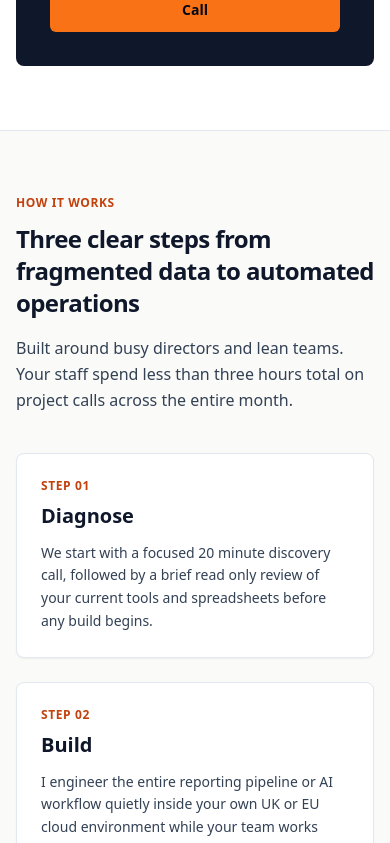
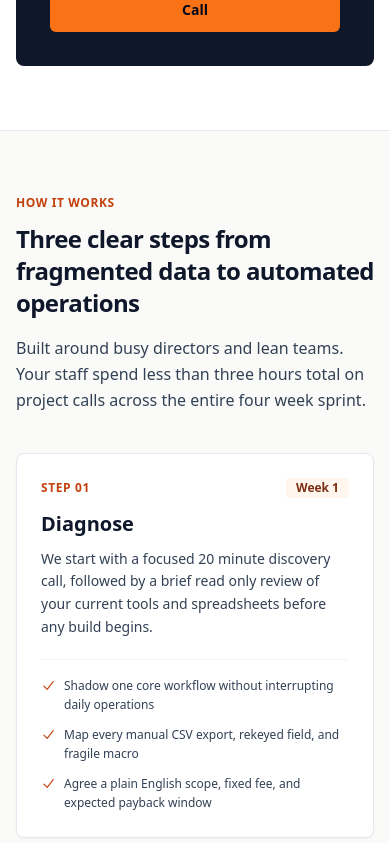
Before and after one commit to craigreeves-uk/ai-maturity-playbook, a React (Vite) app: page / in a window 390 px wide. Shown: the part 4321-5164 px from the top of the page. Built offline with nearby package versions, Linux system fonts and the light colour scheme.

Commit message:
Refactor navigation and update project descriptions
Updated navigation links and adjusted layout for better clarity. Modified text to reflect accurate project timelines.

```diff
--- a/src/App.tsx
+++ b/src/App.tsx
@@ -1,12 +1,14 @@
-import { useState } from 'react';
+import { Fragment, useState } from 'react';
 import { DiagnosticForm } from './components/DiagnosticForm';
 import {
   COMMERCIAL_TERMS,
+  DELIVERY_PRINCIPLES,
   FAQ_ITEMS,
   FOUNDER_BIO,
   HERO_CONTENT,
   OFFER_PILLARS,
   PAIN_POINTS,
+  PIPELINE_STAGES,
   PROCESS_STEPS,
   SITE_META,
 } from './data/siteContent';
@@ -57,8 +59,8 @@ export default function App() {
           </a>
 
           <nav aria-label="Primary navigation" className="hidden items-center gap-6 md:flex">
-            <a href="#cost-of-inaction" className="text-sm font-medium text-slate-700 hover:text-ink">
-              The Cost
+            <a href="#how-it-works" className="text-sm font-medium text-slate-700 hover:text-ink">
+              How It Works
             </a>
             <a
               href="/automated-operational-reporting"
@@ -103,11 +105,11 @@ export default function App() {
           >
             <div className="flex flex-col gap-3">
               <a
-                href="#cost-of-inaction"
+                href="#how-it-works"
                 onClick={() => setMobileMenuOpen(false)}
                 className="py-1 text-sm font-medium text-slate-700"
               >
-                The Cost
+                How It Works
               </a>
               <a
                 href="/automated-operational-reporting"
@@ -320,16 +322,17 @@ export default function App() {
           </div>
         </section>
 
-        <section id="how-it-works" className="border-b border-slate-200 bg-surface py-16 sm:py-20">
+        {/* Detailed 3 Step Process + Pipeline Diagram + Principles */}
+        <section id="how-it-works" className="border-b border-slate-200 bg-surface py-16 sm:py-24">
           <div className="mx-auto max-w-6xl px-4 sm:px-6 lg:px-8">
-            <div className="max-w-2xl">
+            <div className="max-w-3xl">
               <p className="text-xs font-bold uppercase tracking-wider text-accent">How It Works</p>
               <h2 className="mt-3 text-2xl font-bold tracking-tight text-ink sm:text-4xl">
                 Three clear steps from fragmented data to automated operations
               </h2>
               <p className="mt-4 text-base leading-relaxed text-slate-700">
                 Built around busy directors and lean teams. Your staff spend less than three hours
-                total on project calls across the entire month.
+                total on project calls across the entire four week sprint.
               </p>
             </div>
 
@@ -337,15 +340,141 @@ export default function App() {
               {PROCESS_STEPS.map((step) => (
                 <article
                   key={step.stepNumber}
-                  className="rounded-lg border border-slate-200 bg-white p-6 shadow-sm"
+                  className="flex flex-col rounded-lg border border-slate-200 bg-white p-6 shadow-sm"
                 >
-                  <p className="text-xs font-bold uppercase tracking-wider text-accent">
-                    {step.stepNumber}
+                  <div className="flex items-center justify-between">
+                    <p className="text-xs font-bold uppercase tracking-wider text-accent">
+                      {step.stepNumber}
+                    </p>
+                    <span className="rounded bg-orange-50 px-2.5 py-0.5 text-xs font-semibold text-orange-900">
+                      {step.timeframe}
+                    </span>
+                  </div>
+                  <h3 className="mt-3 text-xl font-bold text-ink">{step.title}</h3>
+                  <p className="mt-2.5 text-sm leading-relaxed text-slate-700">
+                    {step.description}
                   </p>
-                  <h3 className="mt-2 text-xl font-bold text-ink">{step.title}</h3>
-                  <p className="mt-3 text-sm leading-relaxed text-slate-700">{step.description}</p>
+                  <ul className="mt-5 space-y-2.5 border-t border-slate-100 pt-4 text-xs leading-relaxed text-slate-700">
+                    {step.deliverables.map((deliverable) => (
+                      <li key={deliverable} className="flex items-start gap-2">
+                        <svg
+                          width="15"
+                          height="15"
+                          viewBox="0 0 20 20"
+                          fill="currentColor"
+                          aria-hidden="true"
+                          className="mt-0.5 shrink-0 text-accent"
+                        >
+                          <path
+                            fillRule="evenodd"
+                            d="M16.704 4.153a.75.75 0 01.143 1.052l-8 10.5a.75.75 0 01-1.127.075l-4.5-4.5a.75.75 0 011.06-1.06l3.894 3.893 7.48-9.817a.75.75 0 011.05-.143z"
+                            clipRule="evenodd"
+                          />
+                        </svg>
+                        <span>{deliverable}</span>
+                      </li>
+                    ))}
+                  </ul>
                 </article>
               ))}
+            </div>
+
+            {/* Reporting Pipeline Visual */}
+            <figure
+              aria-labelledby="pipeline-heading"
+              className="mt-12 rounded-xl border border-slate-200 bg-white p-6 shadow-sm sm:p-8"
+            >
+              <div className="flex flex-col justify-between gap-2 sm:flex-row sm:items-end">
+                <div>
+                  <p className="text-xs font-bold uppercase tracking-wider text-accent">
+                    Typical Architecture
+                  </p>
+                  <h3 id="pipeline-heading" className="mt-1 text-xl font-bold text-ink">
+                    How a live reporting and AI pipeline moves your data safely
+                  </h3>
+                </div>
+                <p className="text-xs font-medium text-slate-600">
+                  Hosted inside your own UK or EU cloud account
+                </p>
+              </div>
+
+              <div className="mt-6 flex flex-col items-stretch gap-3 lg:flex-row lg:items-center">
+                {PIPELINE_STAGES.map((stage, index) => (
+                  <Fragment key={stage.title}>
+                    <div
+                      className={
+                        stage.highlighted
+                          ? 'flex-1 rounded-lg border-2 border-accent bg-orange-50/40 p-5'
+                          : 'flex-1 rounded-lg border border-slate-200 bg-surface p-5'
+                      }
+                    >
+                      <p className="text-xs font-bold uppercase tracking-wider text-accent">
+                        {stage.stageLabel}
+                      </p>
+                      <h4 className="mt-1 text-base font-bold text-ink">{stage.title}</h4>
+                      <ul className="mt-3 space-y-2 text-xs leading-relaxed text-slate-700">
+                        {stage.items.map((item) => (
+                          <li key={item} className="flex items-start gap-2">
+                            <span
+                              aria-hidden="true"
+                              className="mt-1.5 h-1.5 w-1.5 shrink-0 rounded-full bg-accent"
+                            />
+                            <span>{item}</span>
+                          </li>
+                        ))}
+                      </ul>
+                    </div>
+
+                    {index < PIPELINE_STAGES.length - 1 && (
+                      <div
+                        aria-hidden="true"
+                        className="flex items-center justify-center py-1 text-accent lg:px-1"
+                      >
+                        <svg
+                          width="24"
+                          height="24"
+                          viewBox="0 0 24 24"
+                          fill="none"
+                          className="rotate-90 lg:rotate-0"
+                        >
+                          <path
+                            d="M5 12h14m0 0l-5-5m5 5l-5 5"
+                            stroke="currentColor"
+                            strokeWidth="2.2"
+                            strokeLinecap="round"
+                            strokeLinejoin="round"
+                          />
+                        </svg>
+                      </div>
+                    )}
+                  </Fragment>
+                ))}
+              </div>
+
+              <figcaption className="mt-4 text-xs text-slate-600">
+                Source systems feed cleaned records into your private cloud reporting layer, with
+                manager approval before any automated AI output reaches customers or ledgers.
+              </figcaption>
+            </figure>
+
+            {/* Engineering & Governance Principles */}
+            <div className="mt-12">
+              <h3 className="text-lg font-bold text-ink">
+                Non negotiable engineering principles on every sprint
+              </h3>
+              <div className="mt-4 grid grid-cols-1 gap-4 sm:grid-cols-2 lg:grid-cols-4">
+                {DELIVERY_PRINCIPLES.map((principle) => (
+                  <article
+                    key={principle.title}
+                    className="rounded-lg border border-slate-200 bg-white p-5"
+                  >
+                    <h4 className="text-sm font-bold text-ink">{principle.title}</h4>
+                    <p className="mt-2 text-xs leading-relaxed text-slate-700">
+                      {principle.description}
+                    </p>
+                  </article>
+                ))}
+              </div>
             </div>
           </div>
         </section>
```
